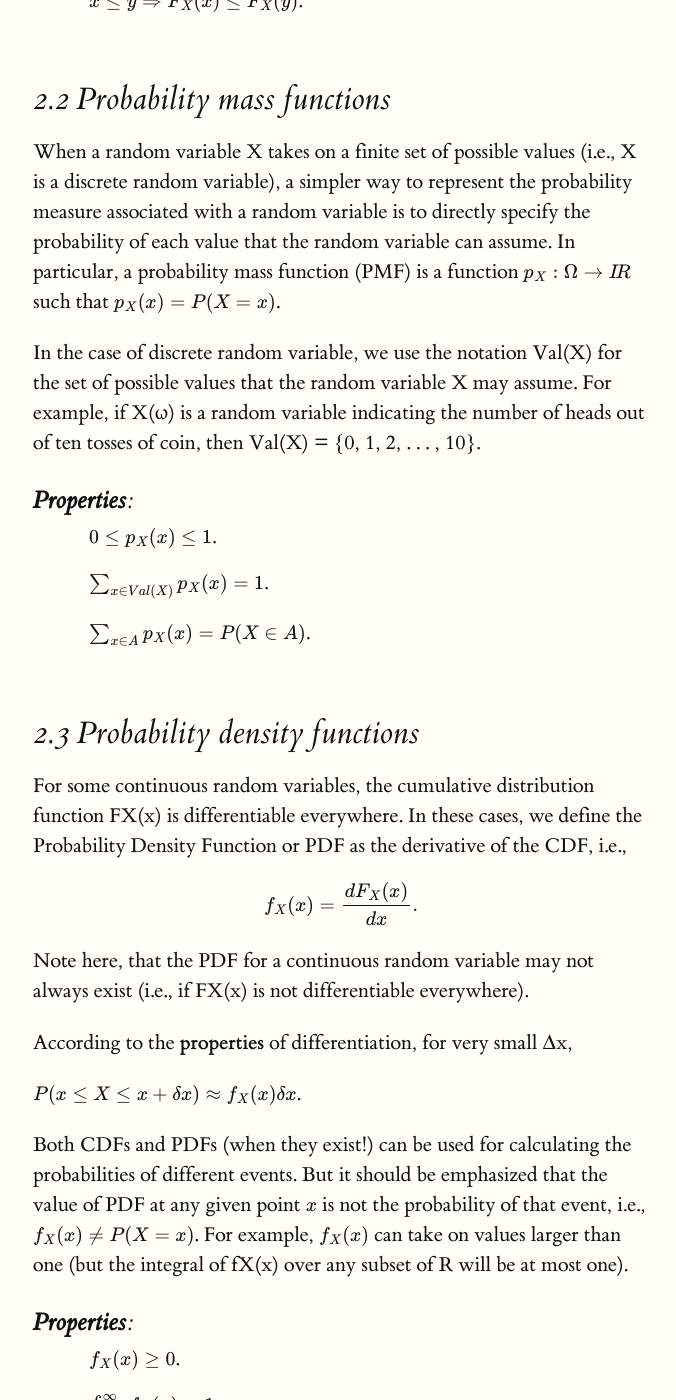
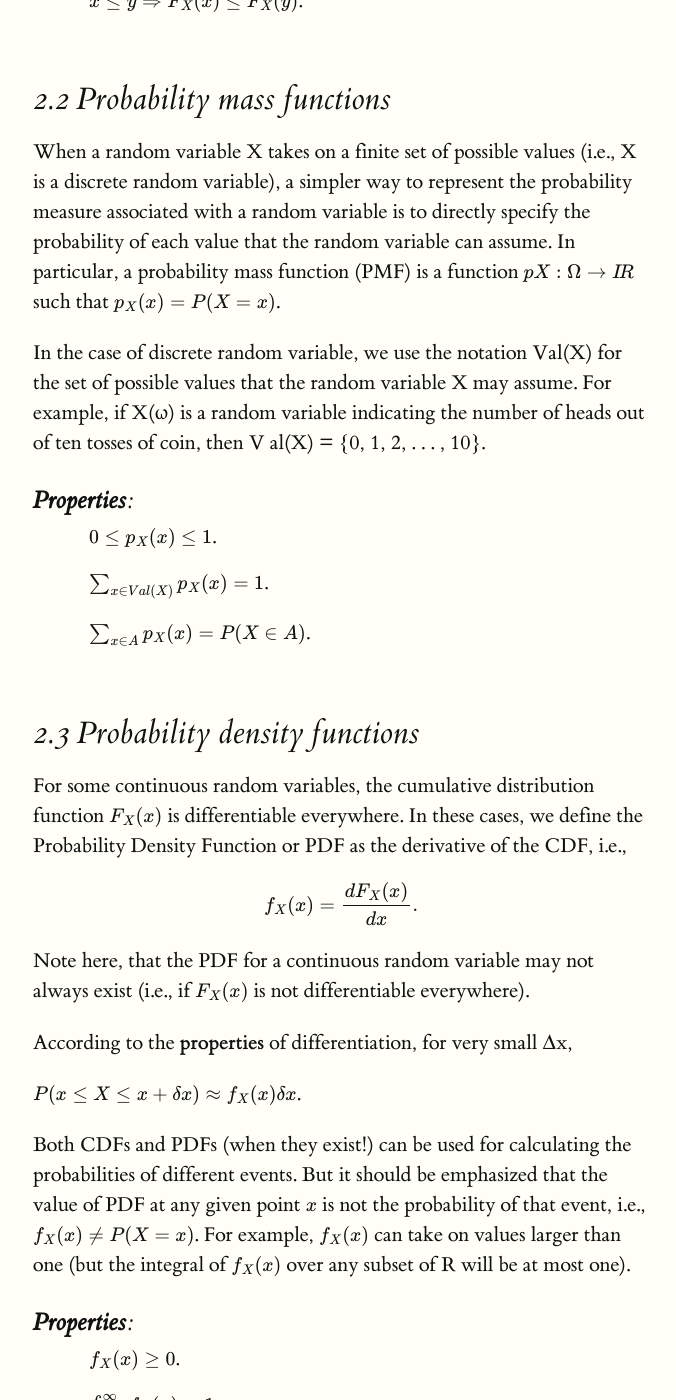
Before and after one commit to ermongroup/cs228-notes, a Jekyll site: the page docs/preliminaries/probabilityreview/index.html, which Jekyll copies as it is, in a window 1280 px wide and 1400 px high, scrolled down 4087 px. Shown: the whole window, without its empty margins (127-803 px from the left). Built offline with Jekyll 4.4.1, drawn with Linux system fonts in a browser that asks for light colours; formulas are drawn with MathJax 3; some of the changed text lies outside the part shown.

Commit message:
html update

```diff
--- a/docs/preliminaries/probabilityreview/index.html
+++ b/docs/preliminaries/probabilityreview/index.html
@@ -186,10 +186,10 @@
 <p>When a random variable X takes on a finite set of possible values (i.e., X is a discrete random
 variable), a simpler way to represent the probability measure associated with a random variable is
 to directly specify the probability of each value that the random variable can assume. In particular,
-a probability mass function (PMF) is a function <script type="math/tex">p_X : \Omega \rightarrow I\!R</script> such that
+a probability mass function (PMF) is a function <script type="math/tex">pX : \Omega \rightarrow I\!R</script> such that
 <script type="math/tex">p_X(x) = P(X = x)</script>.</p>
 
-<p>In the case of discrete random variable, we use the notation Val(X) for the set of possible values that the random variable X may assume. For example, if X(ω) is a random variable indicating the number of heads out of ten tosses of coin, then Val(X) = {0, 1, 2, . . . , 10}.</p>
+<p>In the case of discrete random variable, we use the notation Val(X) for the set of possible values that the random variable X may assume. For example, if X(ω) is a random variable indicating the number of heads out of ten tosses of coin, then V al(X) = {0, 1, 2, . . . , 10}.</p>
 
 <h3 id="properties-2"><strong>Properties</strong>:</h3>
 <ul>
@@ -199,19 +199,19 @@
 </ul>
 
 <h2 id="23-probability-density-functions">2.3 Probability density functions</h2>
-<p>For some continuous random variables, the cumulative distribution function FX(x) is differentiable everywhere. In these cases, we define the Probability Density Function or PDF as the derivative of the CDF, i.e.,</p>
+<p>For some continuous random variables, the cumulative distribution function <script type="math/tex">F_X(x)</script> is differentiable everywhere. In these cases, we define the Probability Density Function or PDF as the derivative of the CDF, i.e.,</p>
 
 <p>\begin{equation}
 f_X(x)  = \frac{dF_X(x)}{dx}.
 \end{equation}</p>
 
-<p>Note here, that the PDF for a continuous random variable may not always exist (i.e., if FX(x) is not differentiable everywhere).</p>
+<p>Note here, that the PDF for a continuous random variable may not always exist (i.e., if <script type="math/tex">F_X(x)</script> is not differentiable everywhere).</p>
 
 <p>According to the <strong>properties</strong> of differentiation, for very small ∆x,</p>
 
 <p><script type="math/tex">P(x \leq X \leq x + \delta x) ≈ f_X(x)\delta x</script>.</p>
 
-<p>Both CDFs and PDFs (when they exist!) can be used for calculating the probabilities of different events. But it should be emphasized that the value of PDF at any given point <script type="math/tex">x</script> is not the probability of that event, i.e., <script type="math/tex">f_X(x) \neq P(X = x)</script>. For example, <script type="math/tex">f_X(x)</script> can take on values larger than one (but the integral of fX(x) over any subset of R will be at most one).</p>
+<p>Both CDFs and PDFs (when they exist!) can be used for calculating the probabilities of different events. But it should be emphasized that the value of PDF at any given point <script type="math/tex">x</script> is not the probability of that event, i.e., <script type="math/tex">f_X(x) \neq P(X = x)</script>. For example, <script type="math/tex">f_X(x)</script> can take on values larger than one (but the integral of <script type="math/tex">f_X(x)</script> over any subset of R will be at most one).</p>
 
 <h3 id="properties-3"><strong>Properties</strong>:</h3>
 <ul>
@@ -231,8 +231,8 @@
 <p>If X is a continuous random variable with PDF <script type="math/tex">f_X(x)</script>, then the expected value of g(X) is defined as,</p>
 
 <p>\begin{equation}
-E[g(X)] = \int^{\infty}_{-\infty} g(x)f_X(x)dx.
-\end{equation}</p>
+E[g(X)] = \int^{\infty}_{-\infty} g(x)f_X(x)dx
+\end{equation}.</p>
 
 <p>Intuitively, the expectation of g(X) can be thought of as a “weighted average” of the values that g(x) can taken on for different values of x, where the weights are given by <script type="math/tex">p_X(x)</script> or <script type="math/tex">f_X(x)</script>. As a special case of the above, note that the expectation, E[X] of a random variable itself is found by letting g(x) = x; this is also known as the mean of the random variable X.</p>
 
@@ -293,8 +293,8 @@
 <p>• <strong><script type="math/tex">X</script> ∼ Bernoulli(p)</strong> (where <script type="math/tex">0 \leq p \leq 1</script>): one if a coin with heads probability p comes up heads, zero otherwise.</p>
 <div class="mathblock"><script type="math/tex; mode=display">
 p(x)=\begin{cases}
-p, & \text{if $$p = 1$$}. \\
-1-p, & \text{if $$p = 0$$}.
+p, & \text{if $$x = 1$$}. \\
+1-p, & \text{if $$x = 0$$}.
 \end{cases}
 </script></div>
 
@@ -388,7 +388,7 @@
 \begin{equation}
 \int \int_{x \in A} f_{XY} (x, y)dx dy = P((X, Y ) \in A).
 \end{equation}
-Note that the values of the probability density function f_{XY}(x, y) are always nonnegative, but they
+Note that the values of the probability density function <script type="math/tex">f_{XY}(x, y)</script> are always nonnegative, but they
 may be greater than 1. Nonetheless, it must be the case that <script type="math/tex">\int^{\infty}_{-\infty} \int^{\infty}_{-\infty} f_{XY}(x,y) = 1</script></p>
 
 <p>Analagous to the discrete case, we define</p>
```
Also changed, not shown: other parts of docs/preliminaries/probabilityreview/index.html (+1 -1 lines), docs/representation/directed/index.html (+2 -2 lines), 1 other file.
